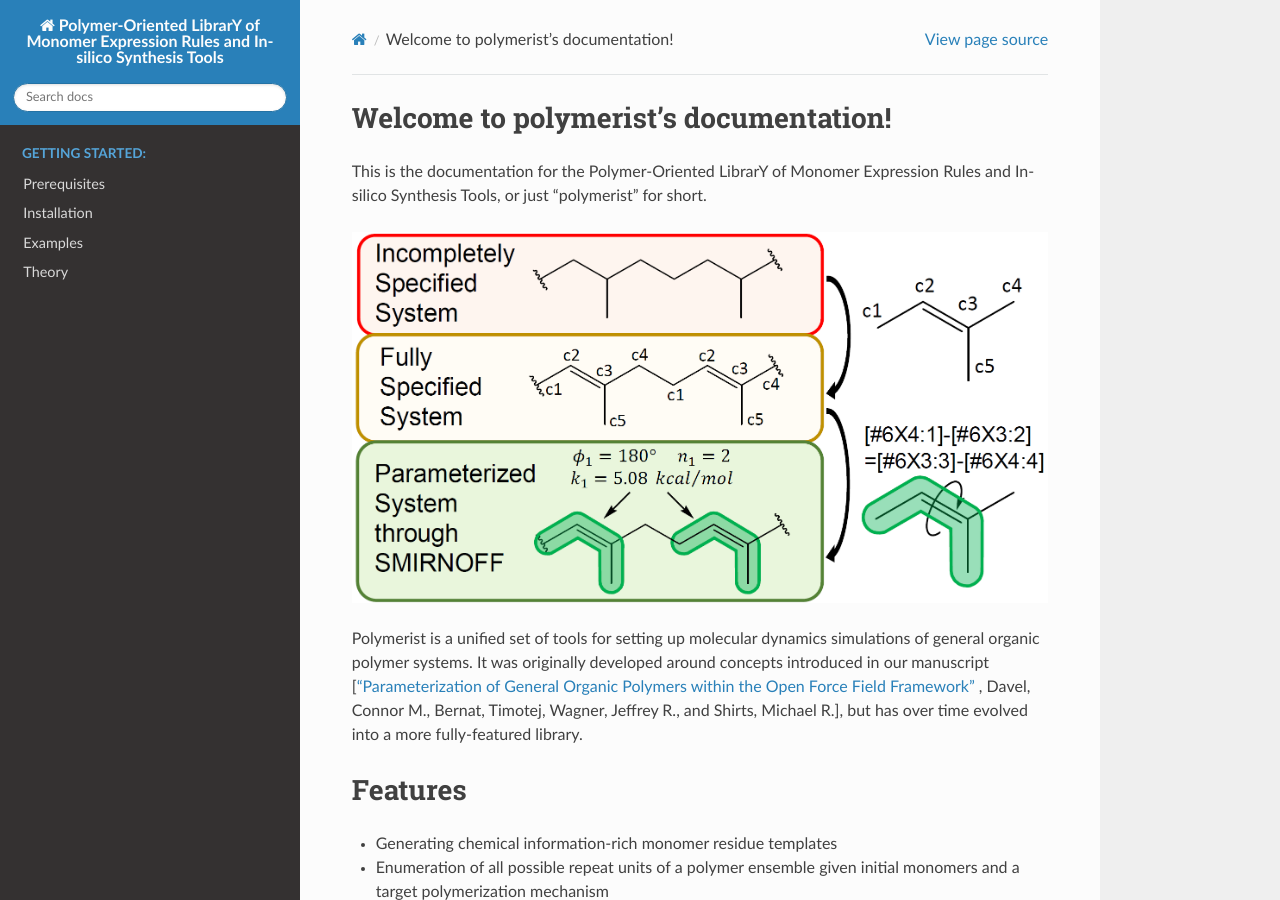
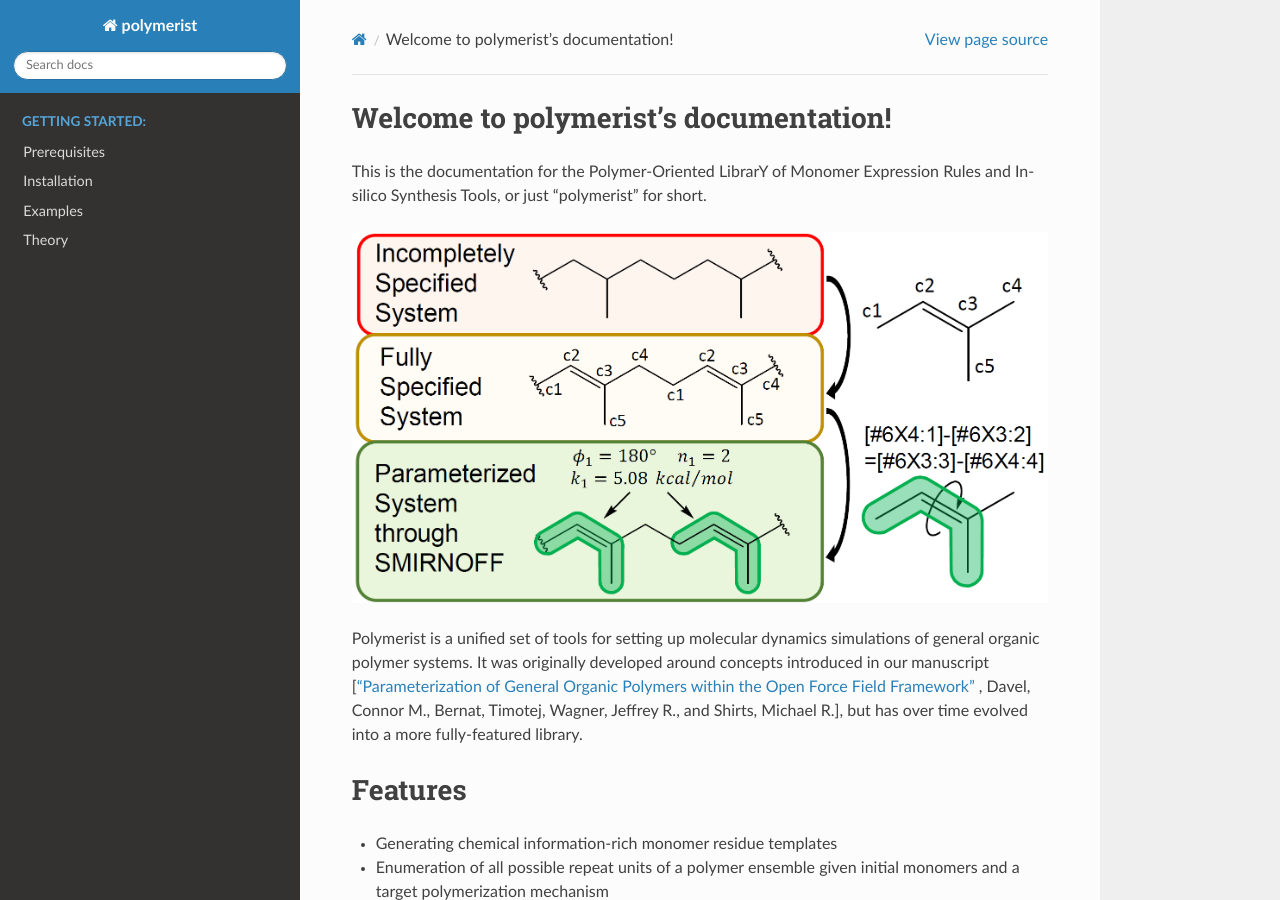
Before and after one commit to timbernat/polymerist, a Sphinx documentation site: the page built from docs/index.rst, in a window 1280 px wide and 900 px high. Built offline with Sphinx 7.4.7 and the Read the Docs theme 3.1.0, drawn with Linux system fonts in a browser that asks for light colours; the version number could not be read and is left out.

Commit message:
Shortened display name (in upper-left corner of docs page) from full acronym to just "polymerist"

```diff
--- a/docs/conf.py
+++ b/docs/conf.py
@@ -22,7 +22,8 @@
 
 # -- Project information -----------------------------------------------------
 
-project = 'Polymer-Oriented LibrarY of Monomer Expression Rules and In-silico Synthesis Tools'
+# project = 'Polymer-Oriented LibrarY of Monomer Expression Rules and In-silico Synthesis Tools'
+project = 'polymerist'
 copyright = ("2024, Timotej Bernat. Project structure based on the "
              "Computational Molecular Science Python Cookiecutter version 1.1")
 author = 'Timotej Bernat'
@@ -43,7 +44,7 @@
 # extensions coming with Sphinx (named 'sphinx.ext.*') or your custom
 # ones.
 extensions = [
-    'autoapi.extension',
+    # 'autoapi.extension',
     # 'sphinx.ext.autosummary',
     'sphinx.ext.autodoc',
     'sphinx.ext.mathjax',
```
